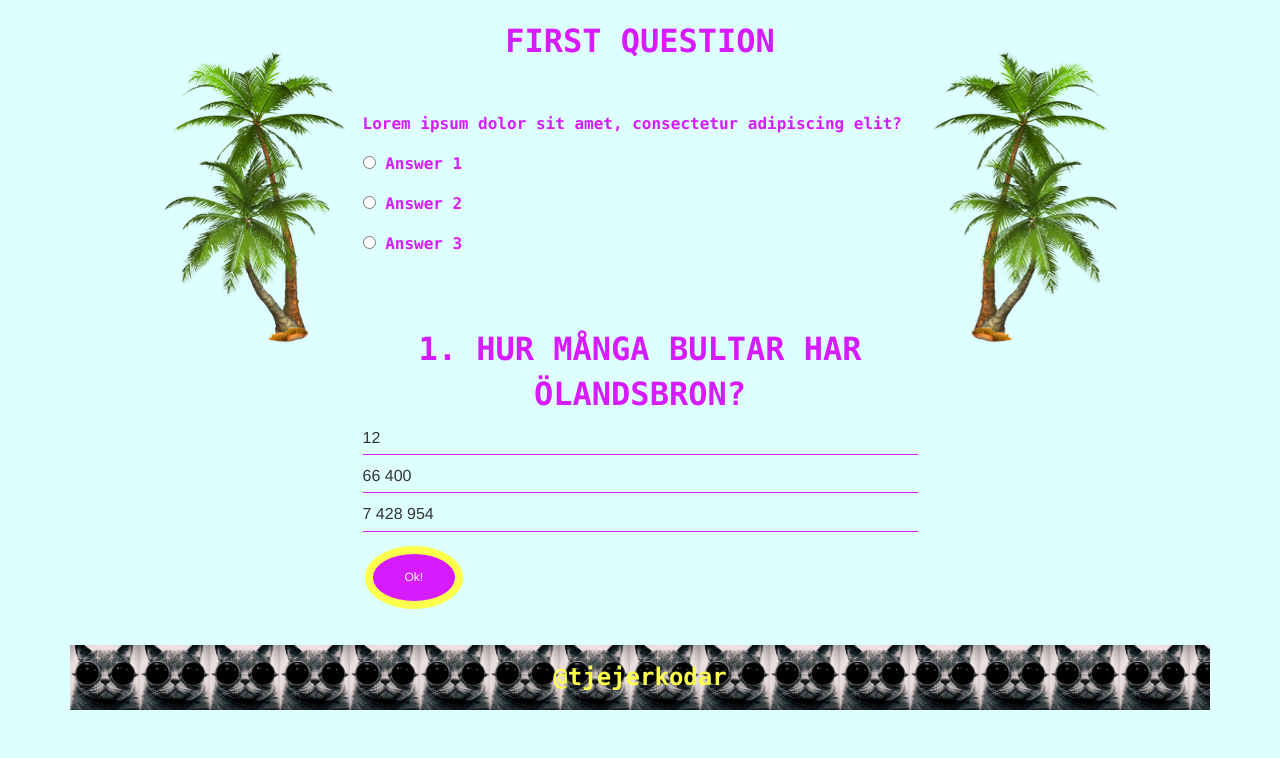
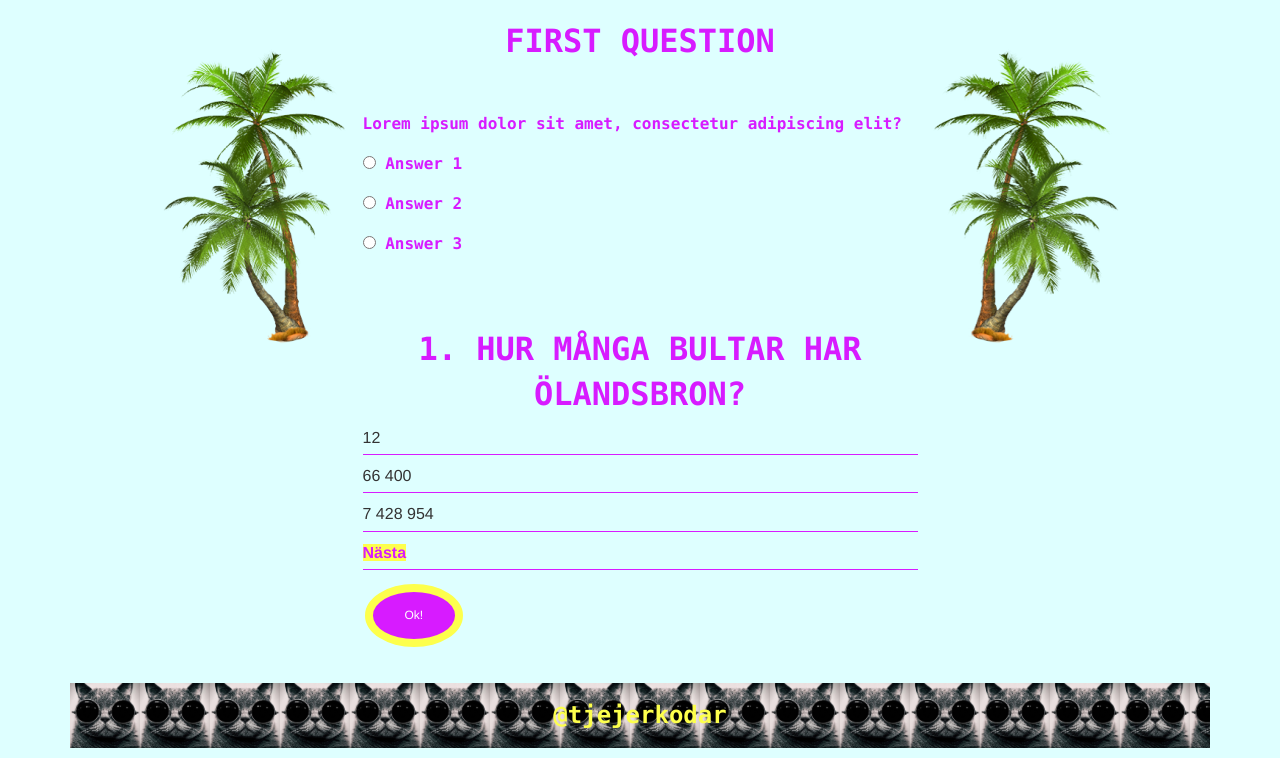
Before and after one commit to johannabjornholm/quizproject, a Django app: page /quiz/1/question/1/ in a window 1280 px wide. Shown: the part 86-844 px from the top of the page. Before the commit the page ends 796 px from the top, so only its background shows below. Run offline with Django 3.2, Linux system fonts and the light colour scheme; some libraries are stand-ins or nearby versions.

Commit message:
added next link

```diff
--- a/quiz/templates/quiz/question.html
+++ b/quiz/templates/quiz/question.html
@@ -28,6 +28,7 @@
 	<p>{{ answer1 }}</p>
 	<p>{{ answer2 }}</p>
 	<p>{{ answer3 }}</p>
+	<p><a href="{% url 'completed_page' quiz_number %}">Nästa</a></p>
 
   <input class="button" type="submit" value="Ok!">
 </form>
```
